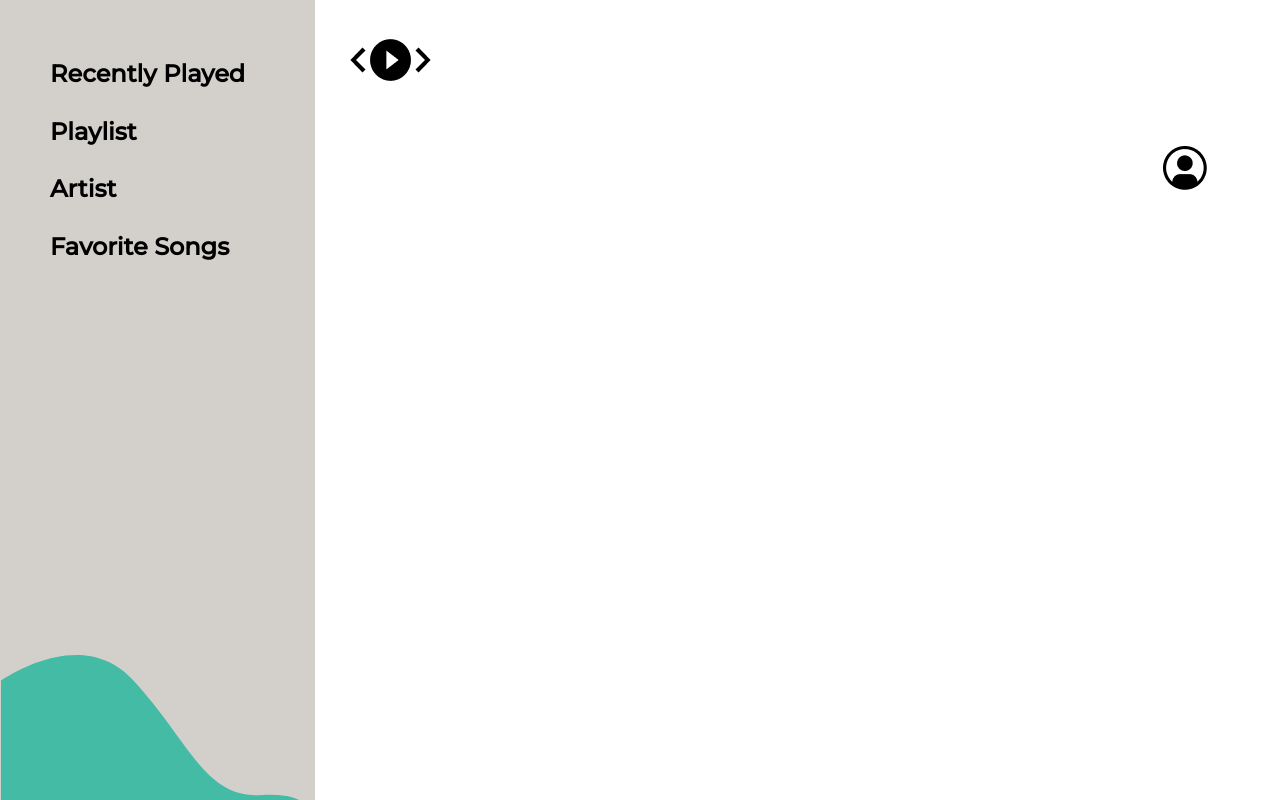
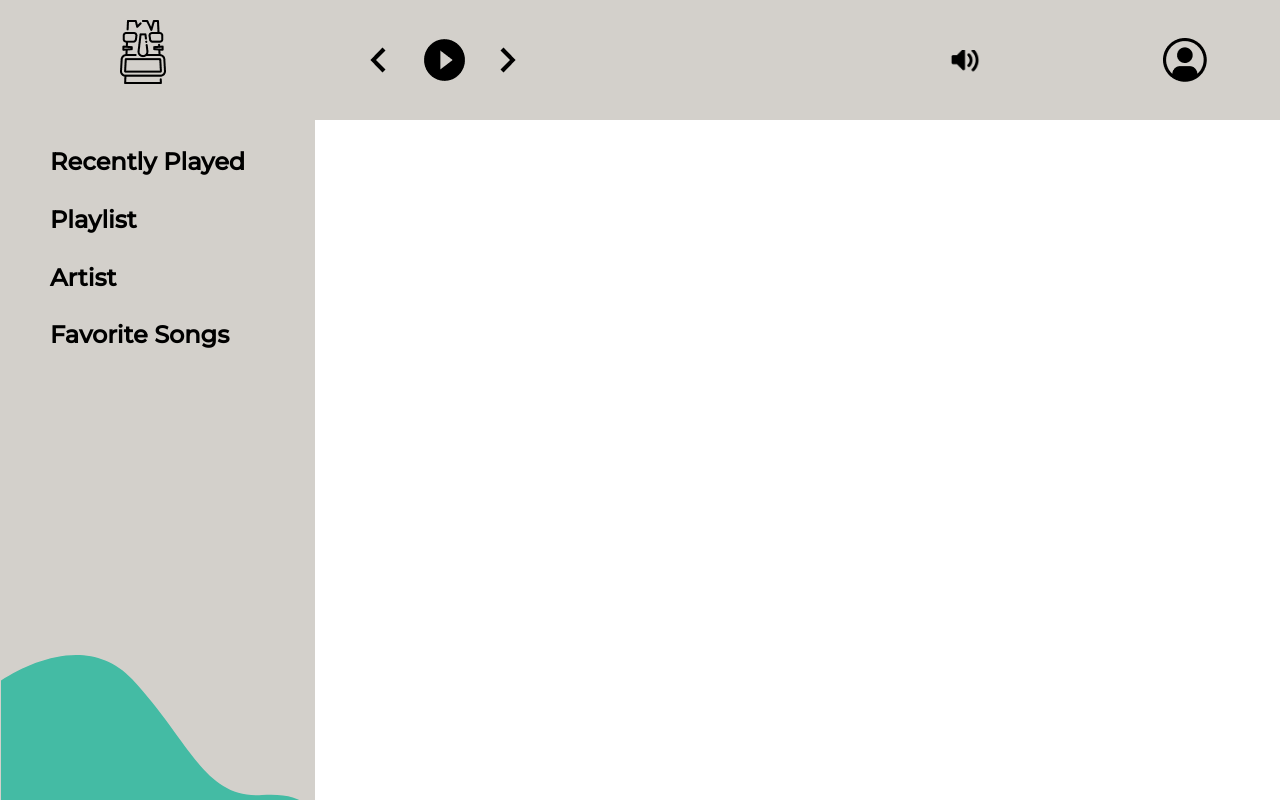
Before and after one commit to AlexGuzman98/Tiki, a website: page playlist.html in a window 1280 px wide. Drawn offline with Linux system fonts and the light colour scheme.

Commit message:
cambiosHtml

```diff
--- a/playlist.html
+++ b/playlist.html
@@ -15,27 +15,25 @@
   <title>Playlist</title>
 </head>
 <body>
-  <div class="header">
-    <div class="logo">
-      <img src="img/tiki_logo_little.png" alt="Logo">
-    </div>
+  <div class="header_global">
     <div class="controller">
-      <button><img src="img/btn_back.png" alt=""></button>
-      <button><img src="img/btn_play.png" alt=""></button>
-      <button><img src="img/btn_next.png" alt=""></button>
+      <button class="back_button"><img  src="img/btn_back.png" alt="previous song"></button>
+      <button class="play_button"><img  src="img/btn_play.png" alt="play song"></button>
+      <button class="next_button"><img  src="img/btn_next.png" alt="next song"></button>
     </div>
     <div class="track">
       <!--The track info goes here-->
     </div>
-    <div class="volume">
-      <img src="img/volume_icon.png" alt="volume">
-    </div>
     <div class="user">
       <a href="./user.html"><img src="img/user_img_little.png" alt="user"></a>
     </div>
+    <div class="volume">
+      <img class="volume_icon"src="img/volume_icon.png" alt="volume">
+    </div>
   </div>
   <div class="menu__global">
-    <img class="wave__global" src="/img/onda_global.svg" alt="">
+    <img class="wave__global" src="img/onda_global.svg" alt="">
+    <a href="home.html"><img class="logo__global" src="img/tiki_logo_little.png" alt="Logo"></a>
     <div class="menu_links">
       <a href="./rplayed.html">Recently Played</a>
       <a href="./playlist.html">Playlist</a>
@@ -46,5 +44,10 @@
       <!--The playlist list goes here!-->
     </div>
   </div>
+  <div class="home__content clearfix">
+    <ul>
+      <!--The API content goes here-->
+    </ul>
+  </div>
 </body>
 </html>
```
Also changed, not shown: artist.html (+15 -9 lines), favorite.html (+14 -9 lines), rplayed.html (+14 -9 lines), user.html (+14 -10 lines).
